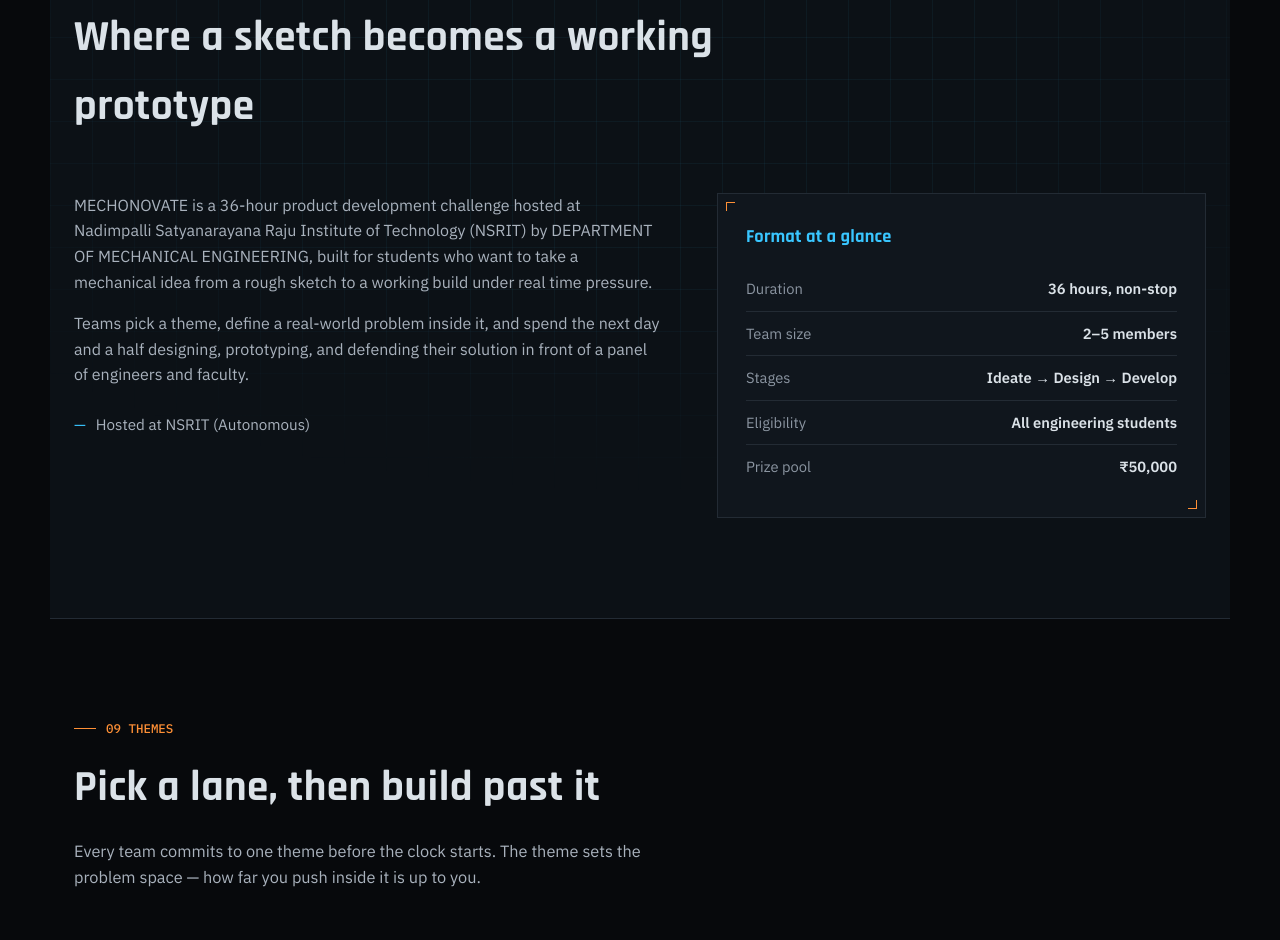
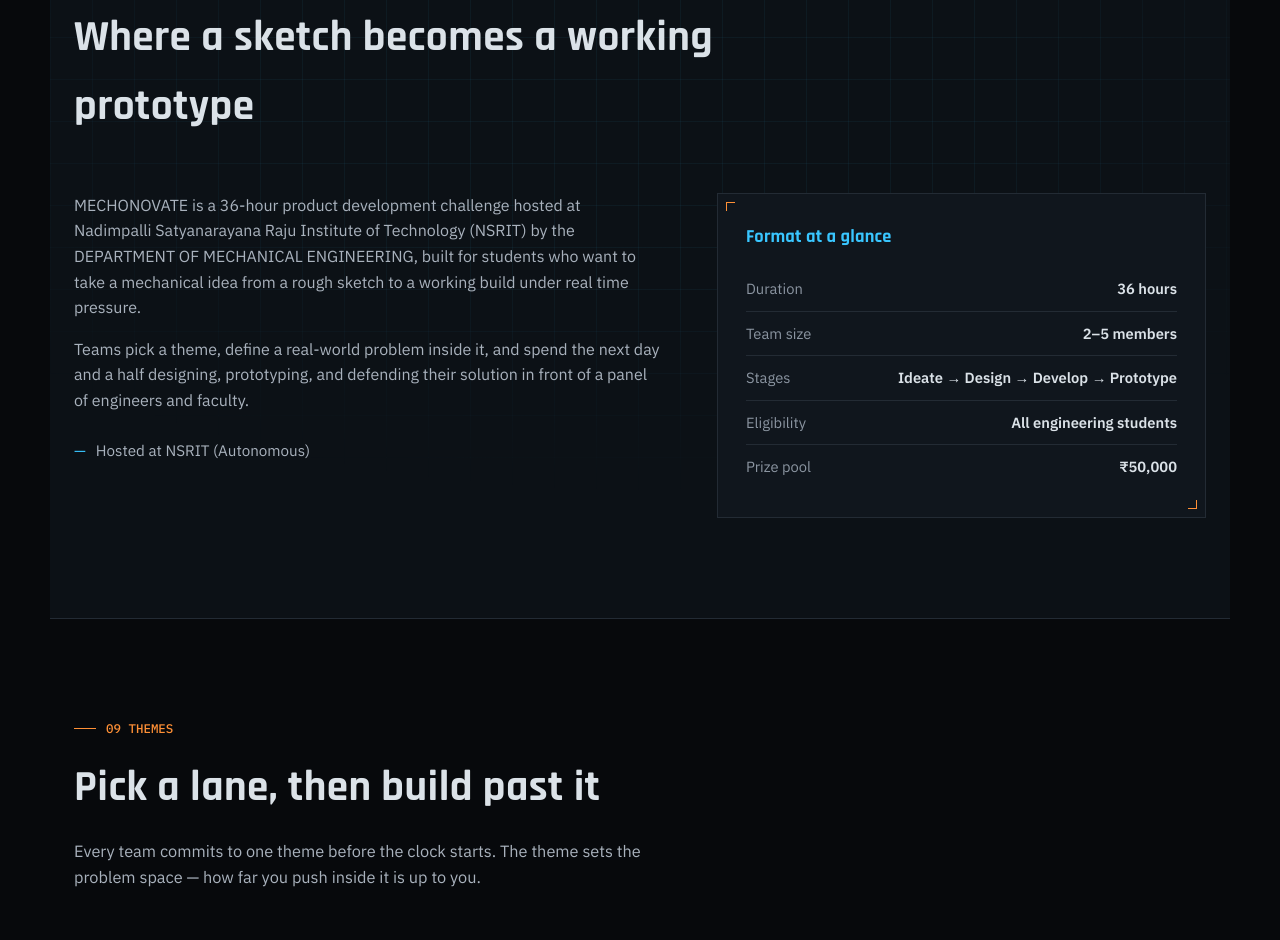
Before and after one commit to vardhanchintapalli00/MECHONOVATE, a plain HTML site: page frontend/index.html in a window 1280 px wide. Shown: the part 983-1923 px from the top of the page. Drawn offline with Linux system fonts and the light colour scheme.

Commit message:
Update index.html

```diff
--- a/frontend/index.html
+++ b/frontend/index.html
@@ -107,7 +107,7 @@
     <div class="about-grid">
       <div class="about-text fade-in">
         <p>MECHONOVATE is a 36-hour product development challenge hosted at Nadimpalli Satyanarayana Raju Institute of
-          Technology (NSRIT) by DEPARTMENT OF MECHANICAL ENGINEERING, built for students who want to take a mechanical
+          Technology (NSRIT) by the DEPARTMENT OF MECHANICAL ENGINEERING, built for students who want to take a mechanical
           idea from a rough sketch to a working
           build under real time pressure.</p>
         <p>Teams pick a theme, define a real-world problem inside it, and spend the next day and a half designing,
@@ -118,9 +118,9 @@
       </div>
       <div class="about-panel fade-in">
         <h3>Format at a glance</h3>
-        <div class="format-row"><span>Duration</span><span>36 hours, non-stop</span></div>
+        <div class="format-row"><span>Duration</span><span>36 hours</span></div>
         <div class="format-row"><span>Team size</span><span>2–5 members</span></div>
-        <div class="format-row"><span>Stages</span><span>Ideate → Design → Develop</span></div>
+        <div class="format-row"><span>Stages</span><span>Ideate → Design → Develop → Prototype</span></div>
         <div class="format-row"><span>Eligibility</span><span>All engineering students</span></div>
         <div class="format-row"><span>Prize pool</span><span>₹50,000</span></div>
       </div>
```
